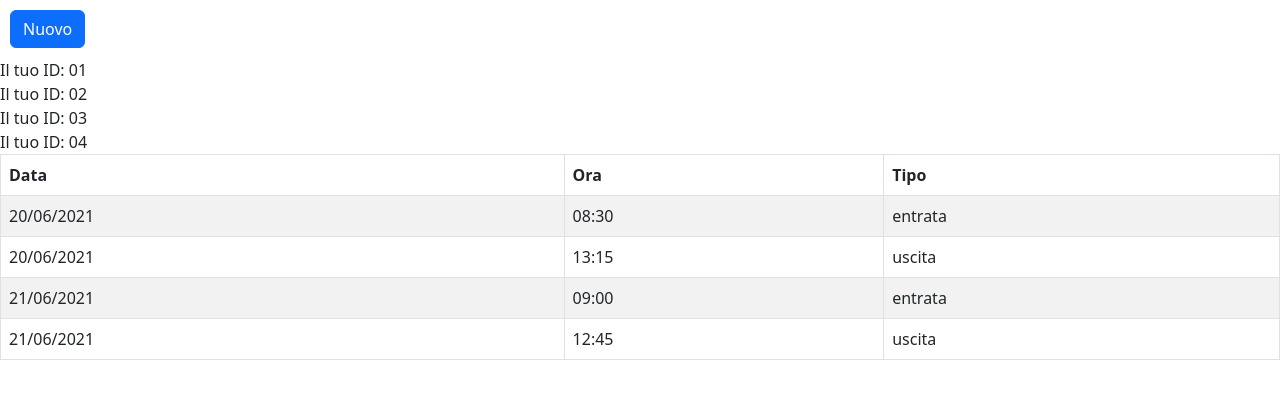
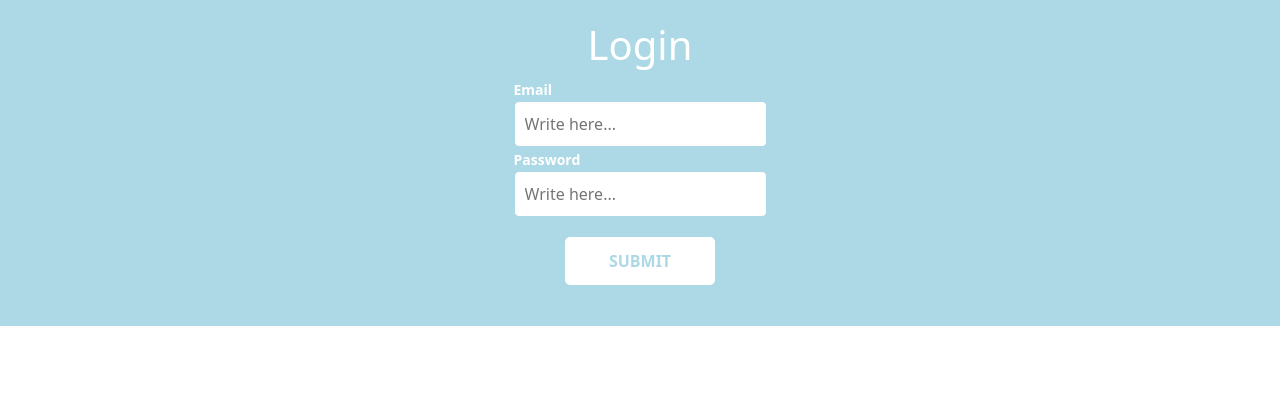
Before and after one commit to GiorgiaBarachetti/progetto-database, a React (Create React App) app: page / in a window 1280 px wide. Shown: the top 398 px of the page. Built offline with nearby package versions, Linux system fonts and the light colour scheme; data requests are answered from the project's data file.

Commit message:
13-04-2023

```diff
--- a/src/App.js
+++ b/src/App.js
@@ -8,8 +8,8 @@ import 'bootstrap/dist/css/bootstrap.min.css';
 function App() {
   return (
     <div className="App">
-      <Timbro/>
 
+      <Login></Login>
 
 
 
```
Also changed, not shown: src/css/form.css (+4 -8 lines).
